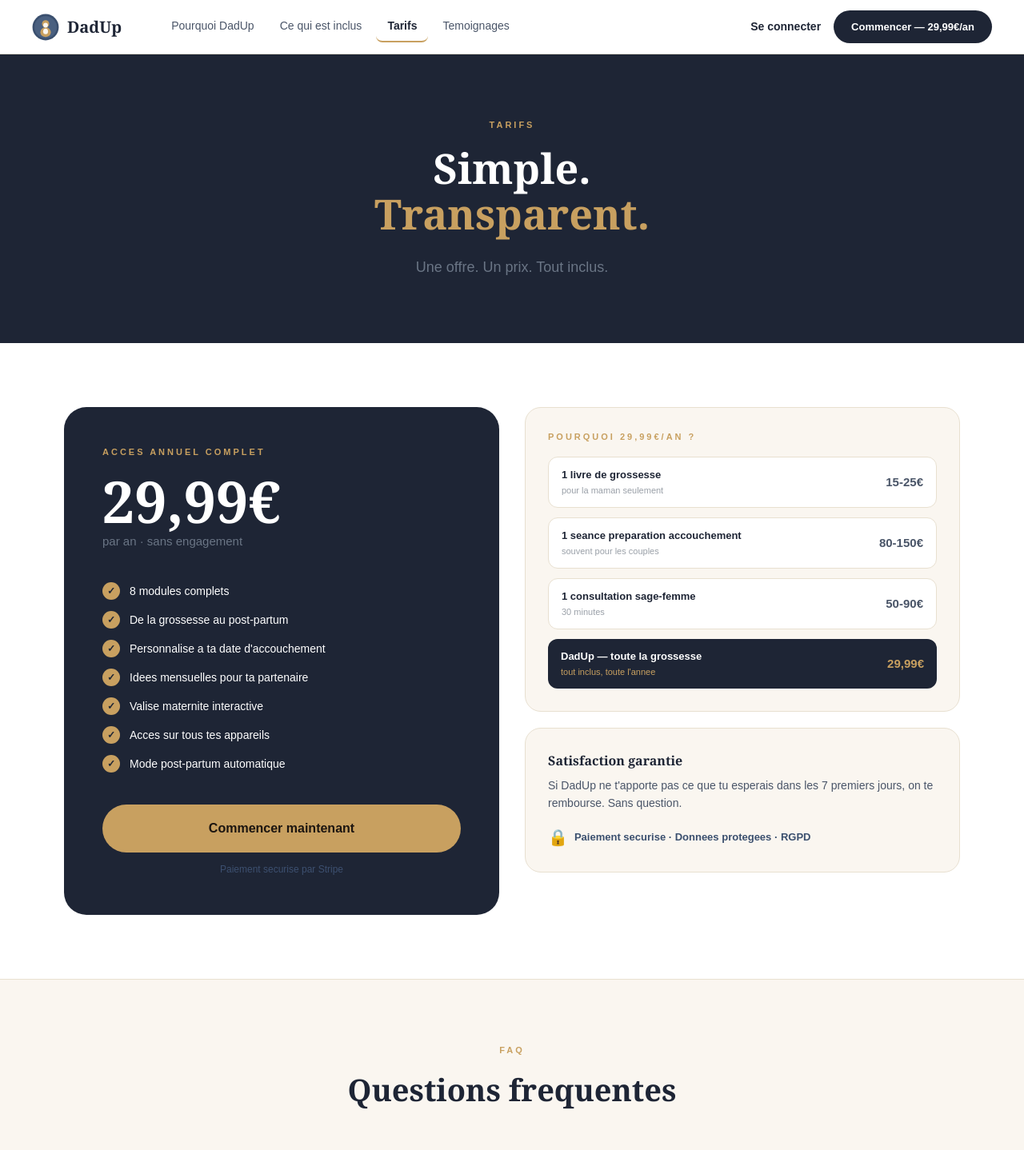
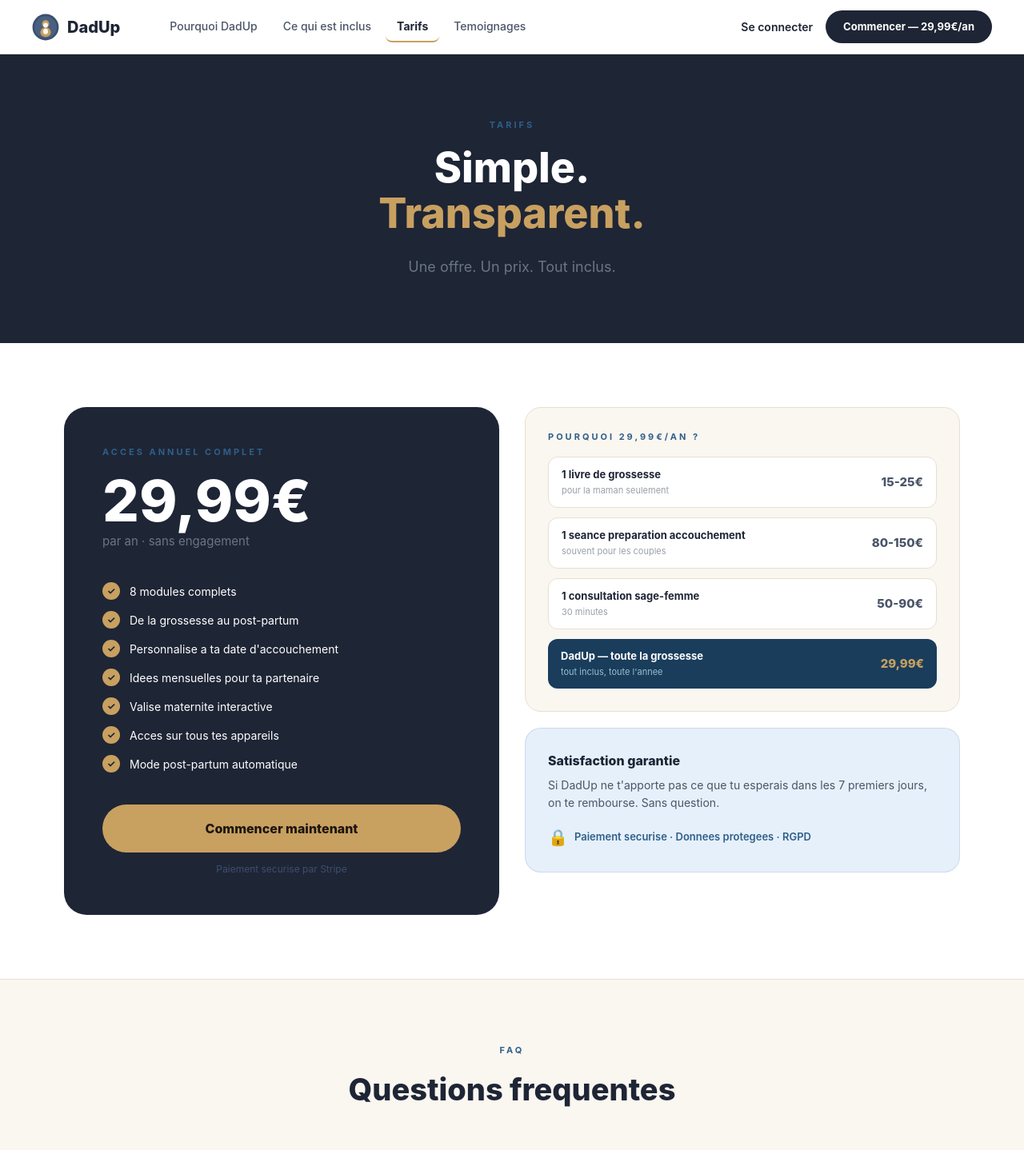
Before and after one commit to Julproject/dadup, a Next.js app: page /tarifs in a window 1280 px wide. Shown: the top 1438 px of the page at 80% size. Built offline with nearby package versions, Linux system fonts and the light colour scheme.

Commit message:
Update page.tsx

```diff
--- a/app/tarifs/page.tsx
+++ b/app/tarifs/page.tsx
@@ -8,6 +8,9 @@
   border: '#e8e0d0',
   text: '#4a5568',
   textLight: '#9aa0a8',
+  blue: '#2E5F8A',
+  bluePale: '#E6F0FA',
+  blueDark: '#1A3D5C',
 };
 
 function Nav() {
@@ -23,7 +26,7 @@
             <ellipse cx="150" cy="196" rx="27" ry="31" fill="#faf6f0"/>
             <circle cx="150" cy="128" r="26" fill="#faf6f0"/>
           </svg>
-          <span style={{fontWeight:800, color:C.dark, fontSize:'20px', fontFamily:'Georgia,serif'}}>DadUp</span>
+          <span style={{fontWeight:800, color:C.dark, fontSize:'20px'}}>DadUp</span>
         </a>
         <div style={{display:'flex', gap:'4px'}}>
           <a href="/pourquoi" style={{color:C.text, fontSize:'14px', fontWeight:500, padding:'8px 14px', borderRadius:'8px', textDecoration:'none'}}>Pourquoi DadUp</a>
@@ -52,7 +55,7 @@
           <ellipse cx="150" cy="196" rx="27" ry="31" fill="#faf6f0"/>
           <circle cx="150" cy="128" r="26" fill="#faf6f0"/>
         </svg>
-        <span style={{color:C.white, fontSize:'16px', fontWeight:700, fontFamily:'Georgia,serif'}}>DadUp</span>
+        <span style={{color:C.white, fontSize:'16px', fontWeight:700}}>DadUp</span>
       </div>
       <p style={{color:'#6a7585', fontSize:'12px', margin:0}}>DadUp est un outil d'information. Il ne remplace pas l'avis d'un medecin.</p>
     </footer>
@@ -84,13 +87,13 @@
   ];
 
   return (
-    <main style={{minHeight:'100vh', background:C.white, fontFamily:'sans-serif'}}>
+    <main style={{minHeight:'100vh', background:C.white, fontFamily:"-apple-system,BlinkMacSystemFont,'Segoe UI',sans-serif"}}>
       <Nav/>
 
       <section style={{background:C.dark, padding:'80px 40px'}}>
         <div style={{maxWidth:'800px', margin:'0 auto', textAlign:'center'}}>
-          <p style={{color:C.gold, fontSize:'11px', fontWeight:700, letterSpacing:'3px', textTransform:'uppercase', margin:'0 0 16px'}}>Tarifs</p>
-          <h1 style={{color:C.white, fontSize:'52px', fontWeight:800, margin:'0 0 24px', lineHeight:1.1, fontFamily:'Georgia,serif'}}>
+          <p style={{color:C.blue, fontSize:'11px', fontWeight:700, letterSpacing:'3px', textTransform:'uppercase', margin:'0 0 16px'}}>Tarifs</p>
+          <h1 style={{color:C.white, fontSize:'52px', fontWeight:800, margin:'0 0 24px', lineHeight:1.1}}>
             Simple.<br/><span style={{color:C.gold}}>Transparent.</span>
           </h1>
           <p style={{color:'#6a7585', fontSize:'18px', lineHeight:1.7, margin:0}}>Une offre. Un prix. Tout inclus.</p>
@@ -100,8 +103,8 @@
       <section style={{padding:'80px 40px', maxWidth:'1200px', margin:'0 auto'}}>
         <div style={{display:'grid', gridTemplateColumns:'1fr 1fr', gap:'32px', alignItems:'start'}}>
           <div style={{background:C.dark, borderRadius:'28px', padding:'48px'}}>
-            <p style={{color:C.gold, fontSize:'11px', fontWeight:700, letterSpacing:'3px', textTransform:'uppercase', margin:'0 0 16px'}}>Acces annuel complet</p>
-            <p style={{color:C.white, fontSize:'72px', fontWeight:800, margin:'0 0 4px', fontFamily:'Georgia,serif', lineHeight:1}}>29,99€</p>
+            <p style={{color:C.blue, fontSize:'11px', fontWeight:700, letterSpacing:'3px', textTransform:'uppercase', margin:'0 0 16px'}}>Acces annuel complet</p>
+            <p style={{color:C.white, fontSize:'72px', fontWeight:800, margin:'0 0 4px', lineHeight:1}}>29,99€</p>
             <p style={{color:'#6a7585', fontSize:'15px', margin:'0 0 40px'}}>par an · sans engagement</p>
             <div style={{display:'flex', flexDirection:'column', gap:'14px', marginBottom:'40px'}}>
               {[
@@ -129,7 +132,7 @@
 
           <div style={{display:'flex', flexDirection:'column', gap:'20px'}}>
             <div style={{background:C.cream, borderRadius:'20px', padding:'28px', border:`1px solid ${C.border}`}}>
-              <p style={{color:C.gold, fontSize:'11px', fontWeight:700, letterSpacing:'3px', textTransform:'uppercase', margin:'0 0 16px'}}>Pourquoi 29,99€/an ?</p>
+              <p style={{color:C.blue, fontSize:'11px', fontWeight:700, letterSpacing:'3px', textTransform:'uppercase', margin:'0 0 16px'}}>Pourquoi 29,99€/an ?</p>
               <div style={{display:'flex', flexDirection:'column', gap:'12px'}}>
                 {[
                   {label:"1 livre de grossesse", prix:"15-25€", note:"pour la maman seulement"},
@@ -137,10 +140,10 @@
                   {label:"1 consultation sage-femme", prix:"50-90€", note:"30 minutes"},
                   {label:"DadUp — toute la grossesse", prix:"29,99€", note:"tout inclus, toute l'annee", highlight:true},
                 ].map((item, i) => (
-                  <div key={i} style={{display:'flex', alignItems:'center', justifyContent:'space-between', padding:'12px 16px', background: item.highlight ? C.dark : C.white, borderRadius:'12px', border: item.highlight ? 'none' : `1px solid ${C.border}`}}>
+                  <div key={i} style={{display:'flex', alignItems:'center', justifyContent:'space-between', padding:'12px 16px', background: item.highlight ? C.blueDark : C.white, borderRadius:'12px', border: item.highlight ? 'none' : `1px solid ${C.border}`}}>
                     <div>
                       <p style={{color: item.highlight ? C.white : C.dark, fontSize:'13px', fontWeight:700, margin:0}}>{item.label}</p>
-                      <p style={{color: item.highlight ? C.gold : C.textLight, fontSize:'11px', margin:'2px 0 0'}}>{item.note}</p>
+                      <p style={{color: item.highlight ? '#95C0D0' : C.textLight, fontSize:'11px', margin:'2px 0 0'}}>{item.note}</p>
                     </div>
                     <p style={{color: item.highlight ? C.gold : C.text, fontSize:'15px', fontWeight:800, margin:0}}>{item.prix}</p>
                   </div>
@@ -148,12 +151,12 @@
               </div>
             </div>
 
-            <div style={{background:C.cream, borderRadius:'20px', padding:'28px', border:`1px solid ${C.border}`}}>
-              <p style={{color:C.dark, fontSize:'16px', fontWeight:800, margin:'0 0 8px', fontFamily:'Georgia,serif'}}>Satisfaction garantie</p>
+            <div style={{background:C.bluePale, borderRadius:'20px', padding:'28px', border:`1px solid rgba(46,95,138,0.15)`}}>
+              <p style={{color:C.dark, fontSize:'16px', fontWeight:800, margin:'0 0 8px'}}>Satisfaction garantie</p>
               <p style={{color:C.text, fontSize:'14px', lineHeight:1.6, margin:'0 0 16px'}}>Si DadUp ne t'apporte pas ce que tu esperais dans les 7 premiers jours, on te rembourse. Sans question.</p>
               <div style={{display:'flex', gap:'8px', alignItems:'center'}}>
                 <span style={{fontSize:'20px'}}>🔒</span>
-                <p style={{color:'#3a4f6e', fontSize:'13px', margin:0, fontWeight:600}}>Paiement securise · Donnees protegees · RGPD</p>
+                <p style={{color:C.blue, fontSize:'13px', margin:0, fontWeight:600}}>Paiement securise · Donnees protegees · RGPD</p>
               </div>
             </div>
           </div>
@@ -163,8 +166,8 @@
       <section style={{background:C.cream, padding:'80px 40px', borderTop:`1px solid ${C.border}`}}>
         <div style={{maxWidth:'800px', margin:'0 auto'}}>
           <div style={{textAlign:'center', marginBottom:'48px'}}>
-            <p style={{color:C.gold, fontSize:'11px', fontWeight:700, letterSpacing:'3px', textTransform:'uppercase', margin:'0 0 12px'}}>FAQ</p>
-            <h2 style={{fontSize:'38px', fontWeight:800, color:C.dark, margin:0, fontFamily:'Georgia,serif'}}>Questions frequentes</h2>
+            <p style={{color:C.blue, fontSize:'11px', fontWeight:700, letterSpacing:'3px', textTransform:'uppercase', margin:'0 0 12px'}}>FAQ</p>
+            <h2 style={{fontSize:'38px', fontWeight:800, color:C.dark, margin:0}}>Questions frequentes</h2>
           </div>
           <div style={{display:'flex', flexDirection:'column', gap:'12px'}}>
             {faq.map((item, i) => (
@@ -177,8 +180,8 @@
         </div>
       </section>
 
-      <section style={{background:C.dark, padding:'80px 40px', textAlign:'center'}}>
-        <h2 style={{color:C.white, fontSize:'38px', fontWeight:800, margin:'0 0 12px', fontFamily:'Georgia,serif'}}>Pret a commencer ?</h2>
+      <section style={{background:C.dark, padding:'80px 40px', textAlign:'center' as const}}>
+        <h2 style={{color:C.white, fontSize:'38px', fontWeight:800, margin:'0 0 12px'}}>Pret a commencer ?</h2>
         <p style={{color:'#6a7585', fontSize:'16px', margin:'0 0 32px'}}>Rejoins les papas qui se preparent vraiment.</p>
         <button onClick={goToStripe} style={{background:C.gold, color:'#1c1510', border:'none', padding:'16px 40px', borderRadius:'32px', fontSize:'15px', fontWeight:800, cursor:'pointer'}}>Commencer — 29,99€/an</button>
       </section>
```
